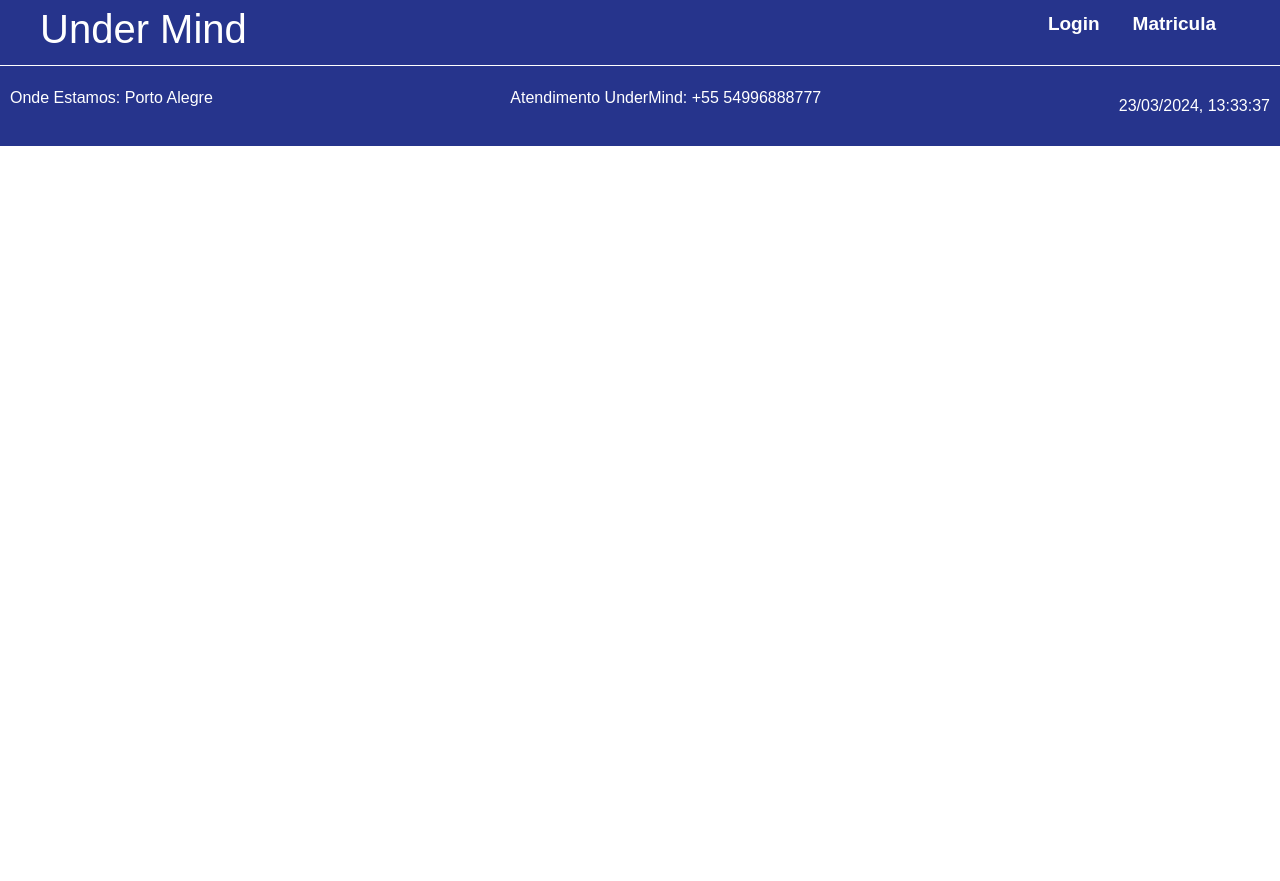
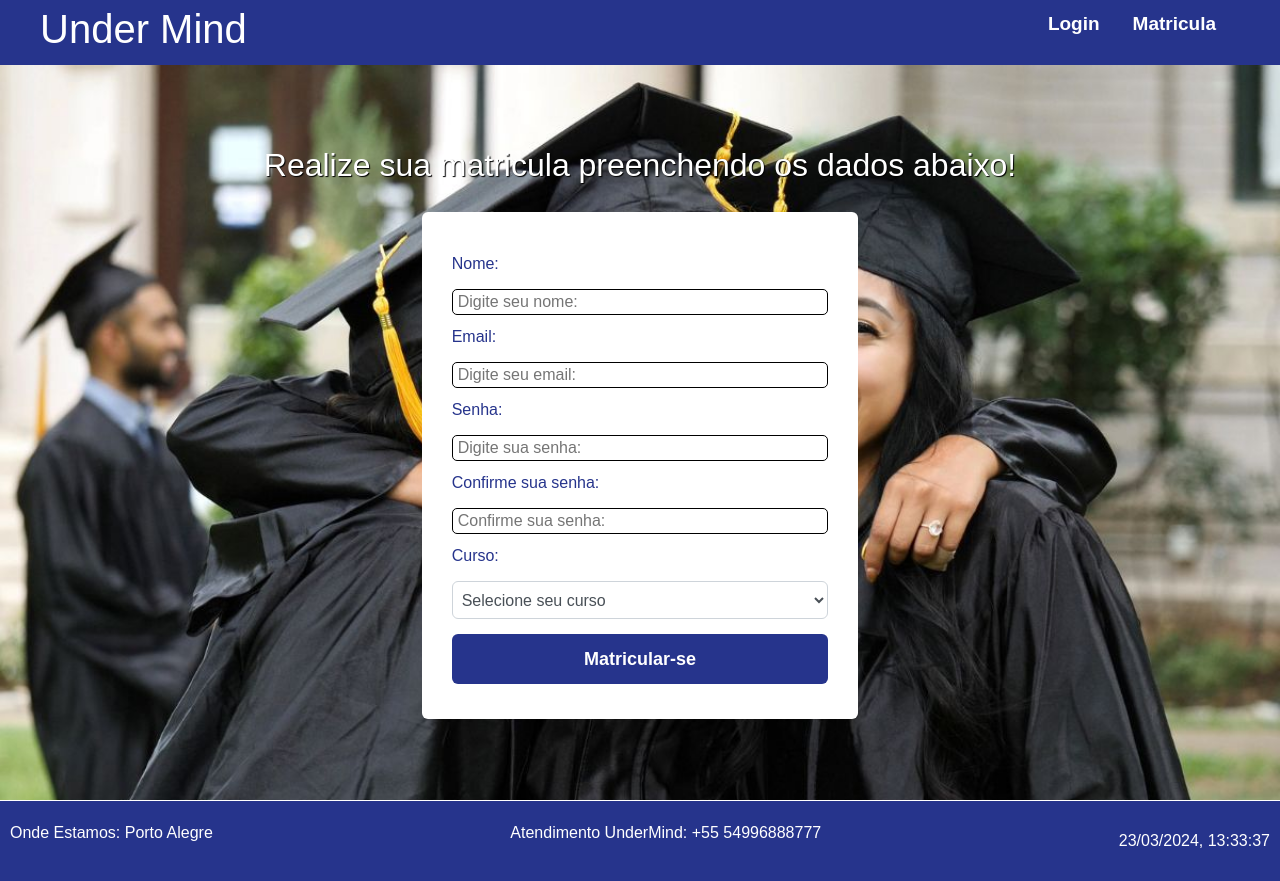
Before and after one commit to VladimirMonteiro/trabalho, a React (Vite) app: page /matricula in a window 1280 px wide. Before the commit the page ends 800 px from the top, so only its background shows below. Built offline with nearby package versions, Linux system fonts and the light colour scheme; no server answers.

Commit message:
feat: validations in register page

```diff
--- a/src/App.jsx
+++ b/src/App.jsx
@@ -8,6 +8,7 @@ import { AuthProvider } from './context/authProvider/AuthContext'
 import Home from './pages/home/Home'
 import Login from './pages/login/Login'
 import Admin from './pages/admin/Admin'
+import Matricula from './pages/matricula/Matricula'
 
 
 //Components
@@ -31,6 +32,7 @@ function App() {
           <Route path='/' element= {<Home/>}/>
           <Route path='/login' element= {<Login/>}/>
           <Route path='/admin' element = {<Protected><Admin/></Protected>}/>
+          <Route path='/matricula' element = {<Matricula/>}/>
             </Routes>
             <Footer/>
         </Router>
--- /dev/null
+++ b/src/components/matricula/Button.jsx
@@ -0,0 +1,10 @@
+function Button({type, text}) {
+  return (
+    <div>
+        <input type={type}value={text}/>
+
+    </div>
+  )
+}
+
+export default Button;
--- /dev/null
+++ b/src/components/matricula/Input.jsx
@@ -0,0 +1,7 @@
+function Input({type, placeholder, handleOnChange, name}) {
+  return (
+    <input type={type} placeholder={placeholder} name={name} onChange={handleOnChange}></input>
+  )
+}
+
+export default Input;
--- a/src/pages/login/Login.jsx
+++ b/src/pages/login/Login.jsx
@@ -35,6 +35,8 @@ const Login = () => {
        }
 
        else{
+        setEmail('')
+        setPassword('')
         navigate('/admin')
        }
 
--- a/src/pages/login/Login.module.css
+++ b/src/pages/login/Login.module.css
@@ -17,7 +17,7 @@
 
 .formContainer {
     width: 450px;
-    height: 350px;
+    height: 330px;
     background-color: white;
     border-radius: 6px;
     padding: 30px;
--- /dev/null
+++ b/src/pages/matricula/Matricula.css
@@ -0,0 +1,66 @@
+
+.Matricula{
+    display: flex;
+    flex-direction: column;
+    align-items: center;
+    justify-content: center;
+    height: calc(100vh - 65px);
+    gap: 20px;
+    background-image: url('../../assets/bkgmatricula.jpg');
+    background-size: cover;
+    color: white;
+
+}
+.Matricula h2{
+    text-shadow: #000000 1px 1px 1px;
+    color: #ffffff;
+}
+#matriculaForm{
+    background-color: rgb(255, 255, 255);
+    padding: 30px;
+    border-radius: 6px;
+}
+.form-group{
+    margin-top: 10px;
+    margin-bottom: 5px;
+    color: #26348C;
+}
+
+.form-group input{
+    margin-top: 5px;
+    width: 100%;
+    height: 26px;
+    border-radius: 5px;
+    padding: 5px;
+    border: 1px solid;
+}
+.form-group select{
+    margin-top: 5px;
+    width: 100%;
+    padding: 5px;
+    border-radius: 6px;
+}
+#label{
+    margin-right: 10px;
+    font-family:'Arial';
+}
+.form-group input[type= "submit"]{
+    background-color: #26348C;
+    color: white;
+    border: none;
+    padding: 10px;
+    border-radius: 6px;
+    cursor: pointer;
+    width: 100%;
+    height: 50px;
+    font-size: large;
+    font-weight: bold;
+}
+.form-group input[type= "submit"]:hover{
+    background-color: #404c9f;
+    color: white;
+}
+
+.errorsMatricula{
+    color: red;
+}
--- /dev/null
+++ b/src/pages/matricula/Matricula.jsx
@@ -0,0 +1,86 @@
+import Input from "../../components/matricula/Input";
+import Button from "../../components/matricula/Button";
+import './Matricula.css'
+
+import { useState } from "react";
+import {useNavigate} from 'react-router-dom'
+import api from "../../utils/api";
+
+function Matricula() {
+
+
+  const [newStudent, setNewStudent] = useState({})
+  const [errors, setErrors] = useState(null)
+  const navigate = useNavigate()
+
+
+  const handleChange = (e) => {
+    setNewStudent({...newStudent, [e.target.name]: e.target.value})
+
+  }
+
+
+
+  const handleSubmit = async(e) => {
+    e.preventDefault()
+
+
+    const data = await api.post('/student/register', newStudent).then((response) => {
+
+      navigate('/login')
+      setNewStudent({})
+
+    }).catch((error) => setErrors(error.response.data.error))
+
+
+
+
+  }
+
+
+
+
+
+  return (
+    <div className="Matricula">
+      <h2>Realize sua matricula preenchendo os dados abaixo!</h2>
+      <form id='matriculaForm' onSubmit={handleSubmit}>
+        <div className='form-group'>
+          <label htmlFor='nomeAluno' id='label'>Nome:</label>
+          <Input className='form-control' id='nomeAluno'name='name' type='text' placeholder='Digite seu nome:' handleOnChange={handleChange}/>
+          {errors && errors.includes('nome') && <p className="errorsMatricula">{errors}</p>}
+        </div>
+        <div className='form-group'>
+          <label htmlFor='email' id='label'>Email:</label>
+          <Input className='form-control' id='email' name='email' type='email' placeholder='Digite seu email:' handleOnChange={handleChange}/>
+          {errors && errors.includes('email') &&  <p className="errorsMatricula">{errors}</p>}
+        </div>
+        <div className='form-group'>
+          <label htmlFor='senha' id='label'>Senha:</label>
+          <Input className='form-control' id='senha' type='password'name='password' placeholder='Digite sua senha:' handleOnChange={handleChange}/>
+          {errors && errors.includes('A senha é obrigatória.') &&  <p className="errorsMatricula">{errors}</p>}
+        </div>
+        <div className='form-group'>
+          <label htmlFor='confsenha' id='label'>Confirme sua senha:</label>
+          <Input className='form-control' id='confsenha' type='password' name="confirmPassword" placeholder='Confirme sua senha:' handleOnChange={handleChange}/>
+          {errors && errors.includes('confirmação de senha') &&  <p className="errorsMatricula">{errors}</p>}
+        </div>
+        <div className='form-group'>
+          <label htmlFor='course' id='label'>Curso:</label>
+          <select className='form-control' id='course' placeholder='Curso:' name="course" onChange={handleChange}>
+            <option value=''>Selecione seu curso</option>
+            <option id="course" value='Analise e desenvolvimento de sistemas'>Analise e desenvolvimento de sistemas</option>
+
+          </select>
+          {errors && errors.includes('curso') &&  <p className="errorsMatricula">{errors}</p>}
+          {errors && errors.includes('Aluno ja cadastrado.') &&  <p className="errorsMatricula">{errors}</p>}
+        </div>
+        <div className='form-group'>
+          <Button type='submit' text="Matricular-se"/>
+        </div>
+      </form>
+    </div>
+  );
+}
+
+export default Matricula
--- a/src/utils/api.jsx
+++ b/src/utils/api.jsx
@@ -2,7 +2,7 @@ import axios from 'axios'
 import { getStudentLocalStorage } from '../context/authProvider/utils'
 
 const api = axios.create({
-    baseURL: `http://localhost:5000`
+    baseURL: `${import.meta.env.VITE_API_URL}`
 })
 
 
```
Also changed, not shown: src/assets/bkgmatricula.jpg (added).
